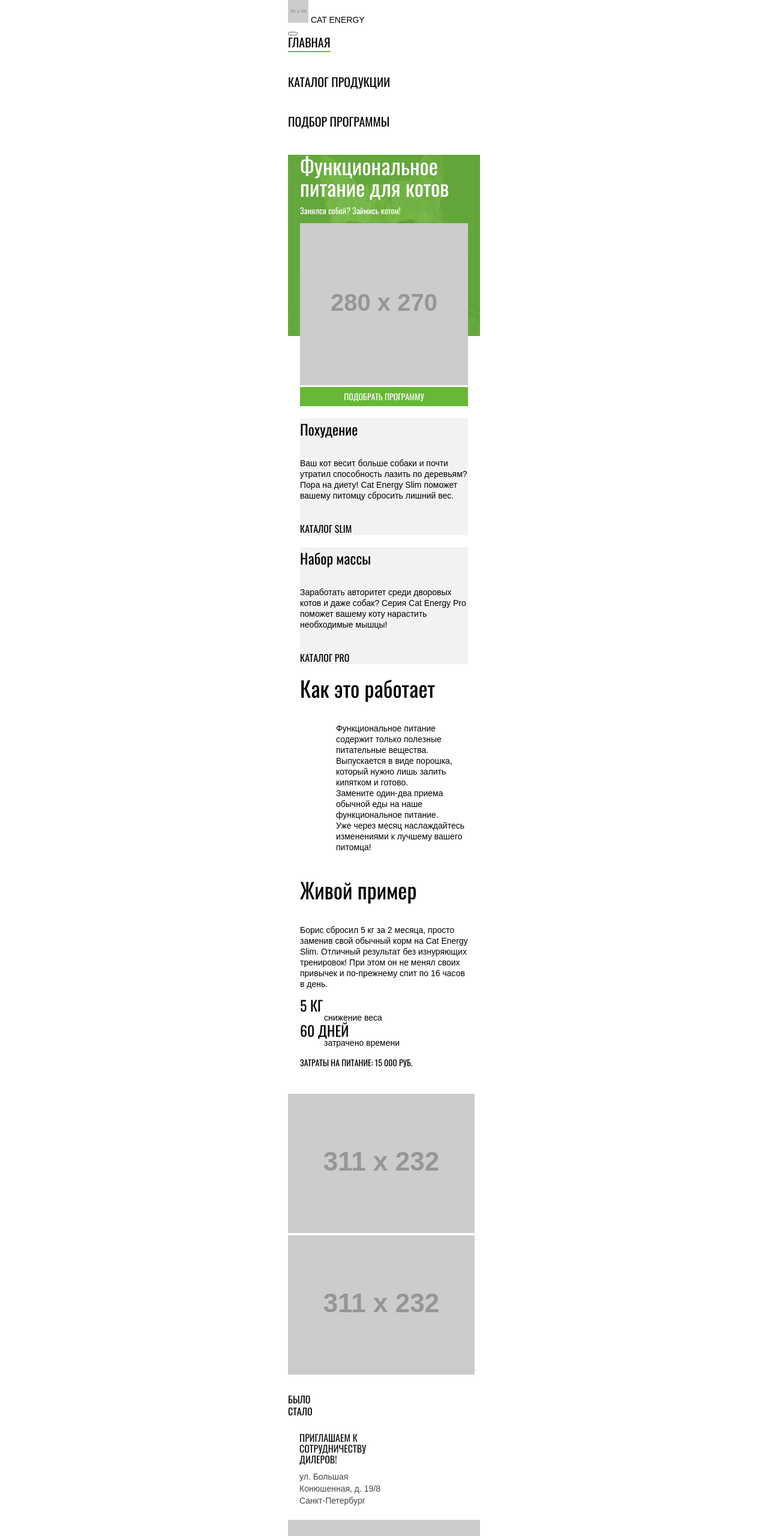
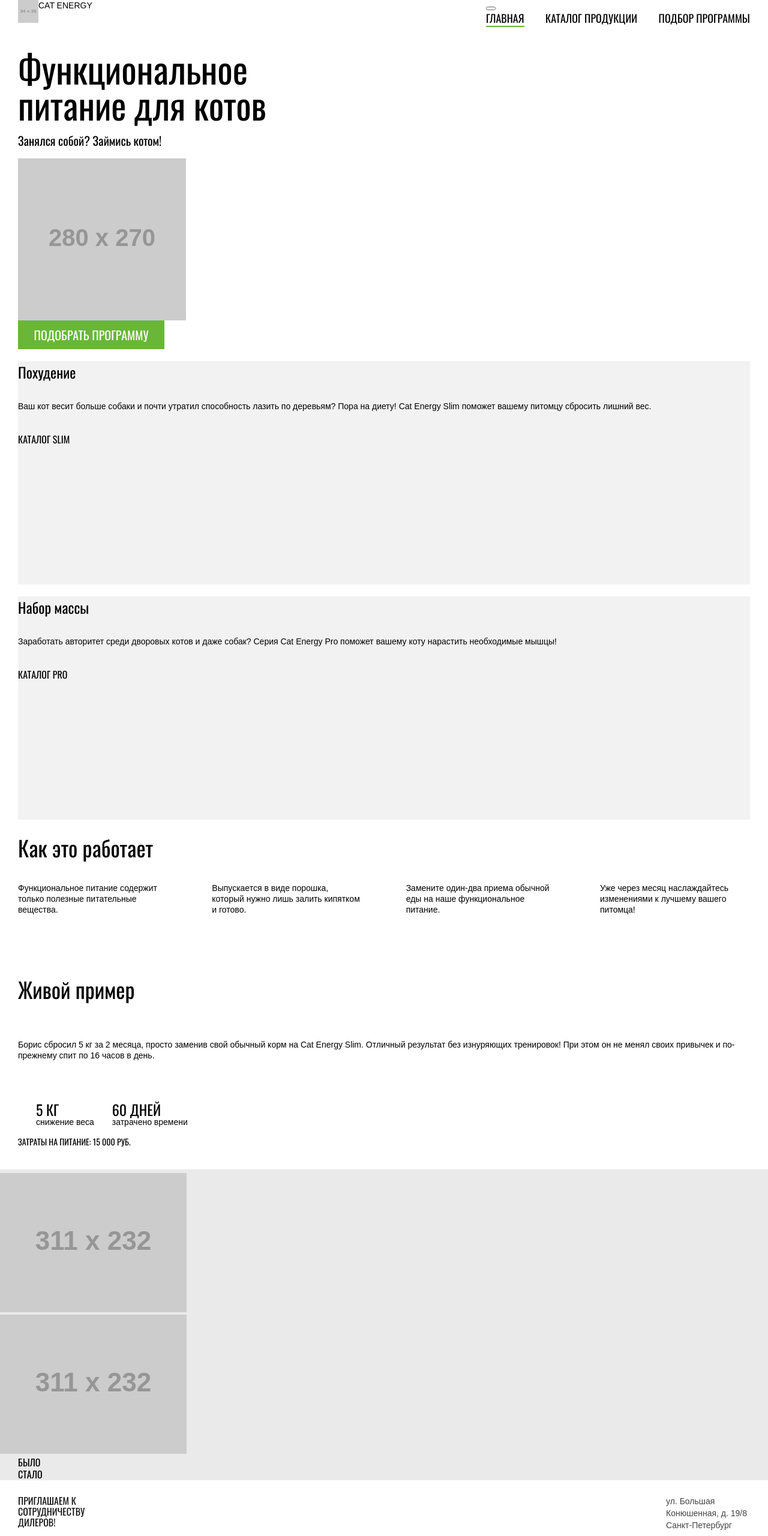
Before and after one commit to Feizerr/384107-cat-energy-21, a website: page source/index.html in a window 1280 px wide. Shown: the top 2560 px of the page at 60% size. Drawn offline with nearby package versions, Linux system fonts and the light colour scheme; files that its build step writes are made by us from their sources; placeholder pictures from the web are drawn by us.

Commit message:
Добавила сетки на Главную страницу

```diff
--- a/source/index.html
+++ b/source/index.html
@@ -2,12 +2,13 @@
 <html class="page" lang="ru">
   <head>
     <meta charset="utf-8">
+    <meta name="viewport" content="width=device-width, initial-scale=1">
     <title>HTML Academy: Кэт энерджи</title>
     <link href="css/style.css" rel="stylesheet">
   </head>
   <body class="page__body">
     <header class ="page-header">
-      <div class="page-header__wrapper">
+      <div class="page-header__wrapper wrapper">
         <a class="page-header__logo page-header__logo--small">
           <img class="page-header__img" src="https://via.placeholder.com/34x38" width="34" height="38" alt="Логотип компании, изображающий кота">
         </a>
@@ -34,7 +35,7 @@
     </header>
     <main class="page-main">
       <section class="promo">
-        <div class="promo__wrapper">
+        <div class="promo__wrapper wrapper">
           <h1 class="promo__main-title">Функциональное питание для котов</h1>
           <p class="promo__text">Занялся собой? Займись котом!</p>
           <img class="promo__image-food" src="https://via.placeholder.com/280x270" width="280" height="270" alt="Корм Cat Energy с курицей, 0% натуральности">
@@ -42,7 +43,7 @@
         </div>
       </section>
       <section class="programs">
-        <div class="programs__wrapper">
+        <div class="programs__wrapper wrapper">
           <h2 class="visually-hidden">Программы для подбора корма</h2>
           <ul class="programs__list">
             <li class="programs__item programs__item--skinny-cat">
@@ -59,7 +60,7 @@
         </div>
       </section>
       <section class="instruction">
-        <div class="instruction__wrapper">
+        <div class="instruction__wrapper wrapper">
           <h2 class="instruction__title heading">Как это работает</h2>
           <ul class="instruction__list">
             <li class="instruction__item instruction__item--leaf">Функциональное питание содержит только полезные питательные вещества.</li>
@@ -70,8 +71,9 @@
         </div>
       </section>
       <section class="example">
-        <div class="example__wrapper">
+        <div class="example__wrapper wrapper">
           <h2 class="example__title heading">Живой пример</h2>
+          <div class="example__legend">
             <p class="example__text">Борис сбросил 5 кг за 2 месяца, просто заменив свой обычный корм на Cat Energy Slim. Отличный результат без изнуряющих тренировок! При этом он не менял своих привычек и по-прежнему спит по 16 часов в день.</p>
             <dl class="example__statistics">
               <div class="example__item">
@@ -85,6 +87,7 @@
             </dl>
             <p class="example__facts">Затраты на питание: 15 000 РУБ.</p>
           </div>
+        </div>
         <div class="example__slider slider">
           <ul class="slider__list">
             <li class="slider__item slider__item--current">
@@ -94,6 +97,7 @@
               <img class="slider__img" src="https://via.placeholder.com/311x232" width="311" height="232" alt="Кот Борис после диеты">
             </li>
           </ul>
+          <div class="example__wrapper wrapper">
             <div class="slider__box">
               <div class="slider__controls">
                 <p class="slider__text">Было</p>
@@ -106,19 +110,21 @@
               </div>
             </div>
           </div>
+        </div>
       </section>
     </main>
     <footer class="page-footer">
       <section class="partners">
-        <div class="partners__wrapper">
+        <div class="partners__wrapper wrapper">
           <h2 class="partners__title">приглашаем к сотрудничеству дилеров!</h2>
           <p class="partners__address">ул. Большая Конюшенная, д. 19/8 Санкт-Петербург</p>
         </div>
       </section>
       <div class="page-footer__map">
-        <img class="page-footer__img" src="https://via.placeholder.com/320x362" width="320" height="362" alt="Карта с отображением месторасположения офиса">
+        <img class="page-footer__img" src="https://via.placeholder.com/320x362" width="100%" height="362" alt="Карта с отображением месторасположения офиса">
       </div>
-      <div class="page-footer__wrapper">
+      <div class="page-footer__wrapper wrapper">
+        <div class="page-footer__bottom">
           <a class="page-footer__logo logo">
             <!-- Здесь будет лого в формате свг -->
             CAT ENERGY
@@ -146,6 +152,7 @@
             </a>
           </div>
         </div>
+      </div>
     </footer>
   </body>
 </html>
--- a/source/sass/blocks/example.scss
+++ b/source/sass/blocks/example.scss
@@ -1,11 +1,21 @@
 .example {
+  padding-top: 25px;
   margin-bottom: 25px;
-}
+  background-color: $dark-grey;
+  display: flex;
+  flex-direction: column;
+  justify-content: space-between;
+  flex-wrap: wrap;
 
-.example__wrapper {
-  min-width: 280px;
+  @media (min-width: $tablet-width) {
+    background: linear-gradient(to bottom, $basic-white 0%, $basic-white 40%, $dark-grey 40%,);
+  }
 
-  @include margin(20px, 20px);
+  @media (min-width: $desktop-width) {
+    background: linear-gradient(to bottom, $basic-white 0%, $basic-white 20%, $dark-grey 20%,);
+    display: grid;
+    grid-template-columns: 1fr 1fr;
+  }
 }
 
 .example__title {
@@ -13,6 +23,40 @@
   @include fonts(36px, 40px);
   @include offset(0, 0);
   margin-bottom: 38px;
+
+  @media (min-width: $tablet-width) {
+    margin-bottom: 63px;
+  }
+
+  @media (min-width: $desktop-width) {
+    grid-row: 1/2;
+    grid-column: 1/2;
+    margin-bottom: 146px;
+  }
+}
+
+.example__legend {
+  @media (min-width: $desktop-width) {
+    grid-row: 2/2;
+    grid-column: 1/2;
+    margin-bottom: 146px;
+  }
+}
+
+.example__text {
+  margin-bottom: 39.5px;
+
+  @media (min-width: $tablet-width) {
+    margin-bottom: 69px;
+  }
+
+  @media (min-width: $desktop-width) {
+    margin-bottom: 84px;
+  }
+}
+
+.example__statistics {
+  display: flex;
 }
 
 .example__number,
@@ -32,14 +76,17 @@
   margin-bottom: 42px;
 }
 
-.slider__list {
-  @include list-reset();
+.example__description {
+  @include offset(0, 0);
 }
 
-.slider__text {
-  text-transform: uppercase;
+.example__slider {
+  @media (min-width: $desktop-width) {
+    grid-row: 1/3;
+    grid-column: 2/3;
+  }
+}
 
-  @include osvald(400);
-  @include fonts(16px, 20px);
-  @include offset(0, 0);
+.example__item {
+  padding-left: 30px;
 }
--- a/source/sass/blocks/instruction.scss
+++ b/source/sass/blocks/instruction.scss
@@ -17,8 +17,22 @@
 
 .instruction__list {
   @include list-reset();
+  @include offset(0, 0);
+  display: flex;
+  flex-direction: column;
+  justify-content: space-between;
+
+  @media (min-width: $tablet-width) {
+    flex-direction: row;
+    flex-wrap: wrap;
+  }
 }
 
 .instruction__item {
-  padding-left: 60px;
+  @include offset(0, 0);
+  margin-bottom: 37px;
+
+  @media (min-width: $tablet-width) {
+    width: 250px;
+  }
 }
--- a/source/sass/blocks/main-nav.scss
+++ b/source/sass/blocks/main-nav.scss
@@ -1,8 +1,26 @@
+.main-nav {
+  margin-left: auto;
+}
+
 .main-nav__list {
   @include list-reset();
   @include osvald(500);
   @include fonts(20px, 20px);
   text-transform: uppercase;
+  display: flex;
+  flex-direction: column;
+
+  @media (min-width: $tablet-width) {
+    @include fonts(18px, 24px);
+    flex-direction: row;
+    justify-content: space-between;
+    width: 440px;
+  }
+
+  @media (min-width: $desktop-width) {
+    @include fonts(20px, 20px);
+    width: 448px;
+  }
 }
 
 .main-nav__item {
--- a/source/sass/blocks/page-header.scss
+++ b/source/sass/blocks/page-header.scss
@@ -1 +1,9 @@
-/*Здесь будут общие правила для page-header*/
+.page-header {
+  @include offset(0, 0);
+  min-height: 100%;
+}
+
+.page-header__wrapper {
+  display: flex;
+  flex-direction: row;
+}
--- a/source/sass/blocks/page-main.scss
+++ b/source/sass/blocks/page-main.scss
@@ -1,9 +1,3 @@
-.page-main__wrapper {
-  min-width: 280px;
-
-  @include margin(19px, 19px);
-}
-
 .page-main__main-title {
   @include osvald(400);
   @include fonts(36px, 36px);
--- a/source/sass/blocks/partners.scss
+++ b/source/sass/blocks/partners.scss
@@ -5,9 +5,14 @@
 }
 
 .partners__wrapper {
-  min-width: 280px;
+  display: flex;
+  justify-content: space-between;
 
-  @include margin(19px, 19px);
+  /*@media(min-width: $desktop-width) {
+    width: 570px;
+    min-height: 201px;
+  }
+  */
 }
 
 .partners__title {
--- a/source/sass/blocks/programs.scss
+++ b/source/sass/blocks/programs.scss
@@ -2,19 +2,30 @@
   margin-bottom: 7px;
 }
 
-.programs__wrapper {
-  min-width: 280px;
-
-  @include margin(20px, 20px);
-}
-
 .programs__list {
   @include list-reset();
+  display: flex;
+  flex-direction: column;
+
+  @media (min-width: $desktop-width) {
+    flex-direction: row;
+    justify-content: space-between;
+  }
 }
 
 .programs__item {
   background-color: $basic-grey;
   margin-bottom: 20px;
+  min-height: 280px;
+
+  @media (min-width: $tablet-width) {
+    min-height: 372px;
+  }
+
+  @media (min-width: $desktop-width) {
+    min-height: 374px;
+    width: 570px;
+  }
 }
 
 .programs__title {
--- a/source/sass/blocks/promo.scss
+++ b/source/sass/blocks/promo.scss
@@ -4,12 +4,17 @@
   margin-bottom: 20px;
   background-image: url("../img/cat.png");
   background-repeat: no-repeat;
+  background-size: 100% auto;
+
+  @media (min-width: $tablet-width) {
+    background-image: none;
+    color: $basic-black;
+  }
 }
 
 .promo__wrapper {
-  min-width: 280px;
-
-  @include margin(20px, 20px);
+  display: flex;
+  flex-direction: column;
 }
 
 .promo__main-title {
@@ -17,12 +22,29 @@
   font-weight: 400;
 
   @include offset(0, 0);
+
+  @media (min-width: $tablet-width) {
+    @include fonts(60px, 60px);
+    width: 414px;
+  }
 }
 
 .promo__text {
   line-height: 14px;
+
+  @media (min-width: $tablet-width) {
+    @include fonts(20px, 20px);
+  }
 }
 
 .promo__button {
   @include fonts(14px, 18px);
+  @include offset(0, 0);
+  padding-top: 14px;
+  padding-bottom: 14px;
+
+  @media (min-width: $tablet-width) {
+    @include fonts(20px, 20px);
+    width: 244px;
+  }
 }
--- a/source/sass/blocks/slider.scss
+++ b/source/sass/blocks/slider.scss
@@ -1,3 +1,13 @@
 .slider__list {
   margin-bottom: 27px;
+
+  @include list-reset();
 }
+
+.slider__text {
+  text-transform: uppercase;
+
+  @include osvald(400);
+  @include fonts(16px, 20px);
+  @include offset(0, 0);
+}
--- a/source/sass/blocks/social.scss
+++ b/source/sass/blocks/social.scss
@@ -1,5 +1,8 @@
 .social__list {
   @include list-reset();
+  display: flex;
+  justify-content: space-between;
+  flex-wrap: wrap;
 }
 
 .social__item {
--- /dev/null
+++ b/source/sass/blocks/wrapper.scss
@@ -0,0 +1,14 @@
+.wrapper {
+  min-width: 280px;
+  margin: 0 auto;
+
+  @include padding(20px, 20px);
+
+  @media (min-width: $tablet-width) {
+    @include padding(30px, 30px);
+  }
+
+  @media (min-width: $desktop-width) {
+    @include padding(110px, 110px);
+  }
+}
--- a/source/sass/global/mixins.scss
+++ b/source/sass/global/mixins.scss
@@ -16,6 +16,11 @@
 @mixin margin($right, $left) {
   margin-right: $right;
   margin-left: $left;
+}
+
+@mixin padding($right, $left) {
+  padding-right: $right;
+  padding-left: $left;
 }
 
 @mixin list-reset() {
--- a/source/sass/global/page.scss
+++ b/source/sass/global/page.scss
@@ -8,13 +8,22 @@
   box-sizing: border-box;
 }*/
 
-body {
-  margin: 0 auto;
-  width: 320px;
+.page__body {
+  min-width: 320px;
   background: $basic-white;
   color: $basic-black;
   font-family: "Arial", sans-serif;
   font-style: normal;
   font-size: 14px;
   line-height: 18px;
+
+  @include offset(0, 0);
+
+  @media (min-width: $tablet-width) {
+    min-width: 768px;
+  }
+
+  @media (min-width: $desktop-width) {
+    min-width: 1440px;
+  }
 }
--- a/source/sass/global/variables.scss
+++ b/source/sass/global/variables.scss
@@ -1,4 +1,4 @@
-/*цвет*/
+/*Colors*/
 $basic-green: #68b738;
 $dark-green: #5eaa2f;
 $light-grey: #e6e6e6;
@@ -13,3 +13,8 @@
 $special-black: #111111;
 $the-lightest-grey: #e7e7e7;
 $almost-black: #222222;
+
+/*Viewports*/
+$desktop-width: 1440px;
+$tablet-width: 768px;
+$mobile-width-only: 320px;
--- a/source/sass/style.scss
+++ b/source/sass/style.scss
@@ -3,6 +3,7 @@
 @import "global/variables.scss";
 @import "global/page.scss";
 @import "blocks/page-main.scss";
+@import "blocks/page-header.scss";
 @import "blocks/main-nav.scss";
 @import "blocks/button.scss";
 @import "blocks/promo.scss";
@@ -23,3 +24,4 @@
 @import "blocks/additional-goods.scss";
 @import "blocks/item-goods.scss";
 @import "blocks/gift.scss";
+@import "blocks/wrapper.scss";
```
Also changed, not shown: source/sass/blocks/page-footer.scss (+17 -6 lines). Lines whose indentation alone changed are shown as unchanged.
